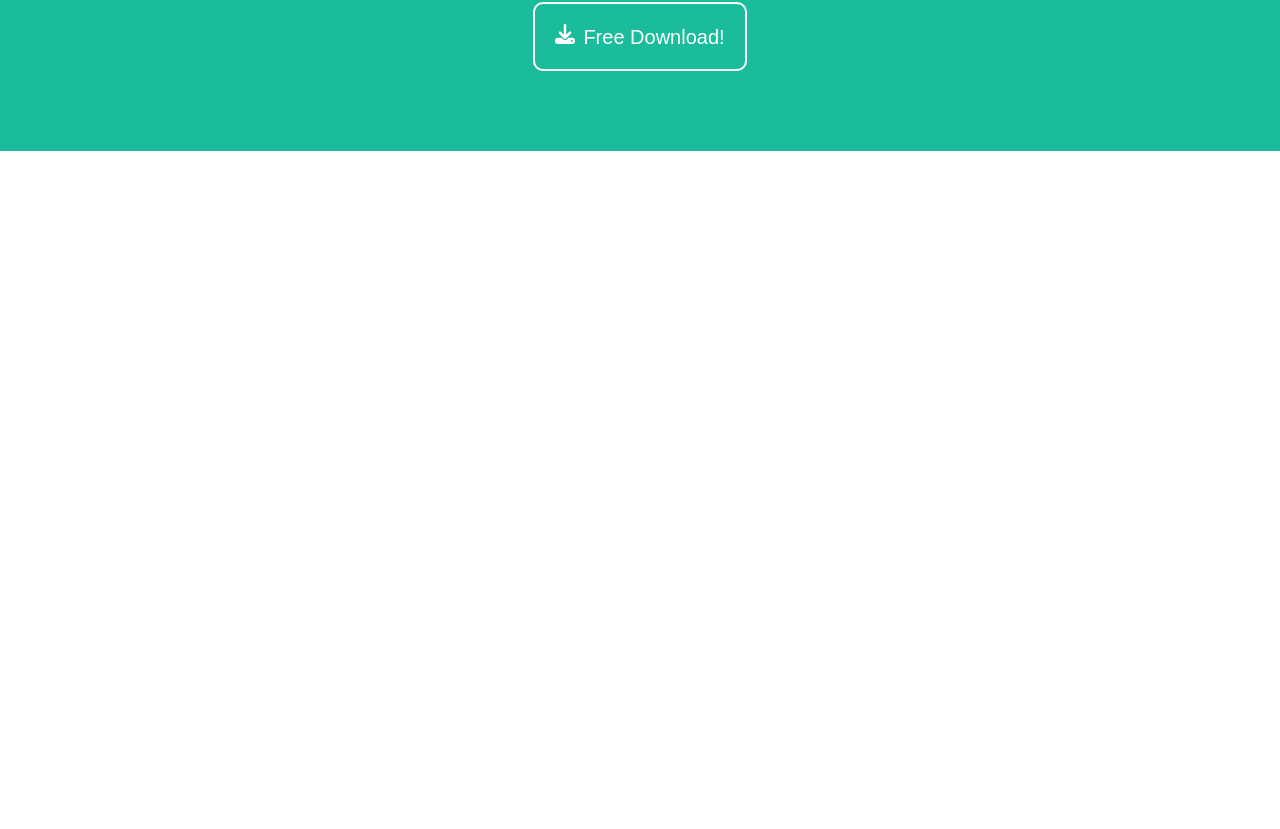
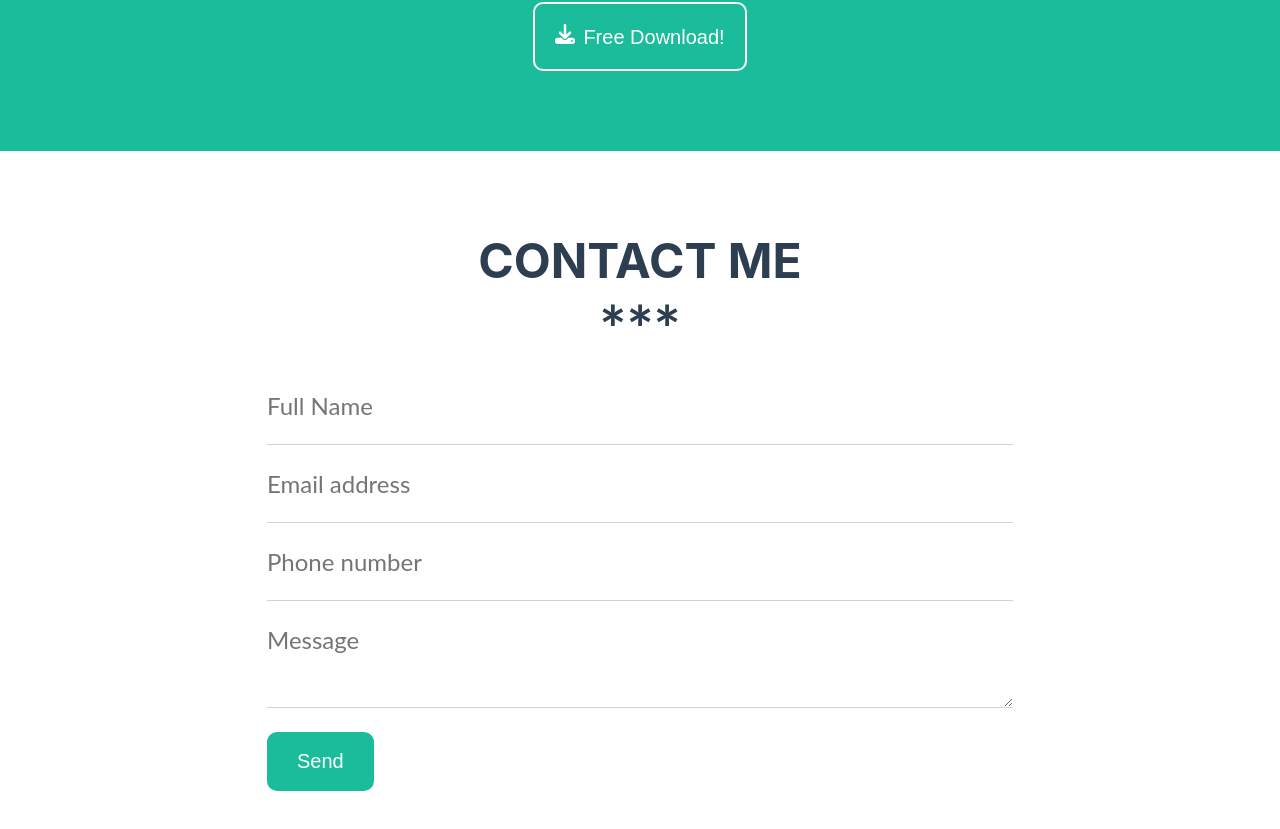
Before and after one commit to Mohamed-Aljerjawi01/React-Task1, a React (Vite) app: page / in a window 1280 px wide. Shown: the part 2310-3139 px from the top of the page. Before the commit the page ends 2461 px from the top, so only its background shows below. Built offline with nearby package versions, Linux system fonts and the light colour scheme.

Commit message:
Contact Component commit

```diff
--- a/src/App.jsx
+++ b/src/App.jsx
@@ -2,6 +2,7 @@ import Navbar from'./components/navbar/Navbar.jsx'
 import Hero from'./components/hero/Hero.jsx'
 import Portfolio from'./components/portfolio/Portfolio.jsx'
 import About from'./components/about/About.jsx'
+import Contact from'./components/contact/Contact.jsx'
 
 function App(){
   return <>
@@ -9,6 +10,7 @@ function App(){
     <Hero/>
     <Portfolio/>
     <About/>
+    <Contact/>
   </>
 }
 
--- /dev/null
+++ b/src/components/contact/Contact.jsx
@@ -0,0 +1,22 @@
+import styleContact from'./contact.module.css'
+
+function Contact(){
+    // JS COde
+
+    // HTML Code
+    return <>
+        <div className={styleContact.one} id='contact'>
+            <h2 className={styleContact.title}>Contact Me</h2>
+            <span className={styleContact.span}>***</span>
+            <form action="">
+                <input type="text" placeholder='Full Name' name="fullName"/><br />
+                <input type="email" placeholder='Email address' name="email"/><br />
+                <input type="tel" placeholder='Phone number' name="phone"/><br />
+                <textarea name="message" placeholder='Message'></textarea><br />
+                <button type='submit' className={styleContact.btn}>Send</button>
+            </form>
+        </div>
+    </>
+}
+
+export default Contact;
--- /dev/null
+++ b/src/components/contact/contact.module.css
@@ -0,0 +1,45 @@
+.one{
+    padding: 80px 0;
+    display: flex;
+    flex-direction: column;
+    justify-content: center;
+    align-items: center;
+}
+.title{
+    text-transform: uppercase;
+    font-family: Montserrat, -apple-system, BlinkMacSystemFont, "Segoe UI", Roboto, "Helvetica Neue", Arial, "Noto Sans", sans-serif, "Apple Color Emoji", "Segoe UI Emoji", "Segoe UI Symbol", "Noto Color Emoji";
+    font-size: 48px;
+    font-weight: 700;
+    color: rgb(44, 62, 80);
+}
+.span{
+    display: inline-block;
+    font-family: Lato, -apple-system, BlinkMacSystemFont, "Segoe UI", Roboto, "Helvetica Neue", Arial, "Noto Sans", sans-serif, "Apple Color Emoji", "Segoe UI Emoji", "Segoe UI Symbol", "Noto Color Emoji";
+    font-size: 64px;
+    font-weight: 700;
+    color: rgb(44, 62, 80);
+}
+form{
+    width: 746px;
+}
+input , textarea{
+    font-family: Lato, -apple-system, BlinkMacSystemFont, "Segoe UI", Roboto, "Helvetica Neue", Arial, "Noto Sans", sans-serif, "Apple Color Emoji", "Segoe UI Emoji", "Segoe UI Symbol", "Noto Color Emoji";
+    padding: 24px 0;
+    width: 100%;
+    border: 0;
+    border-bottom: 1px solid rgb(206, 212, 218);
+    font-size: 24px;
+    font-weight: 400;
+    outline: none;
+}
+.btn{
+    background-color: rgb(26, 188, 156);
+    padding: 16px 28px;
+    border: 2px solid rgb(26, 188, 156);
+    margin-top: 20px;
+    color: white;
+    border-radius: 10px;
+    font-size: 20px;
+    font-weight: 400;
+    cursor: pointer;
+}
```
